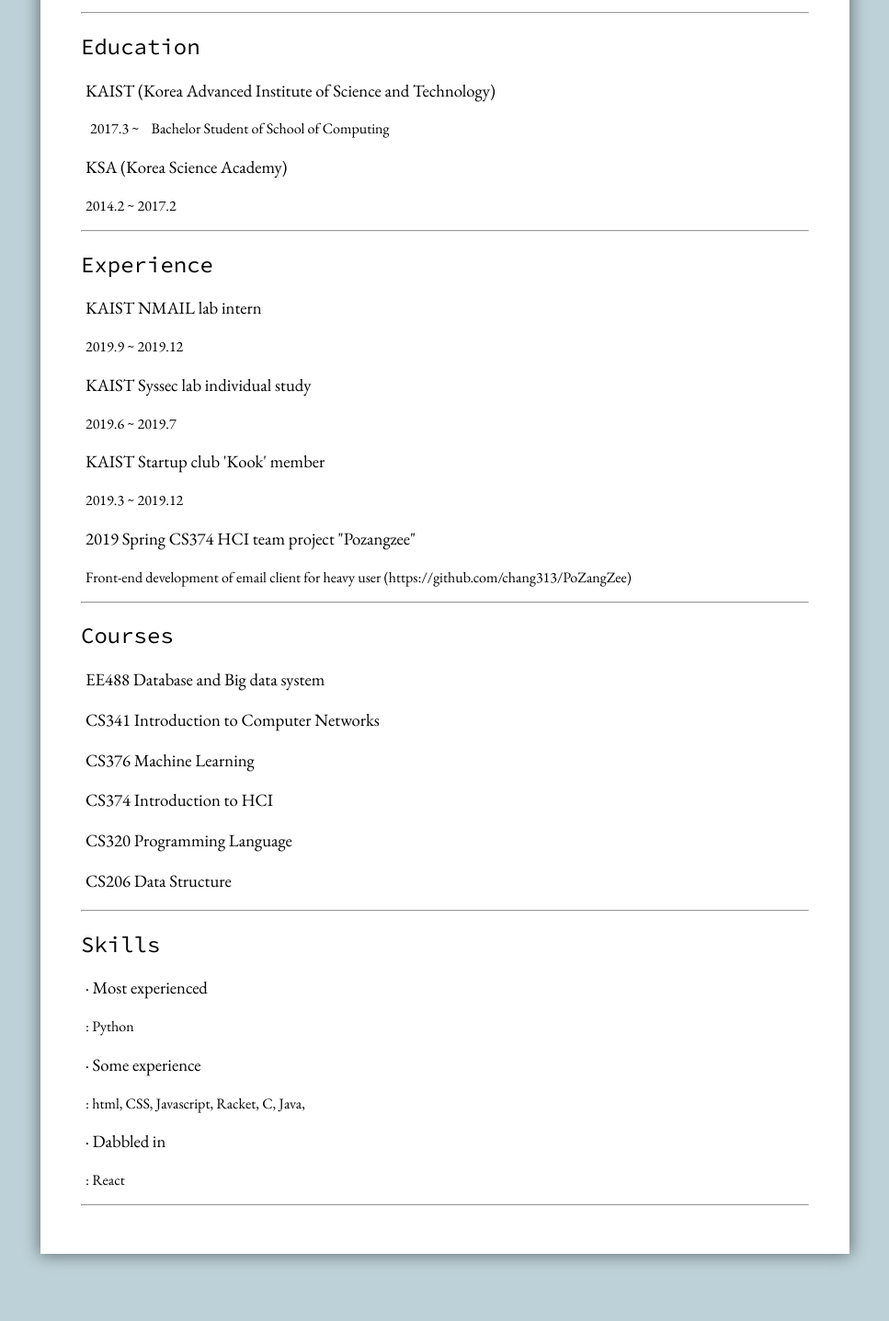
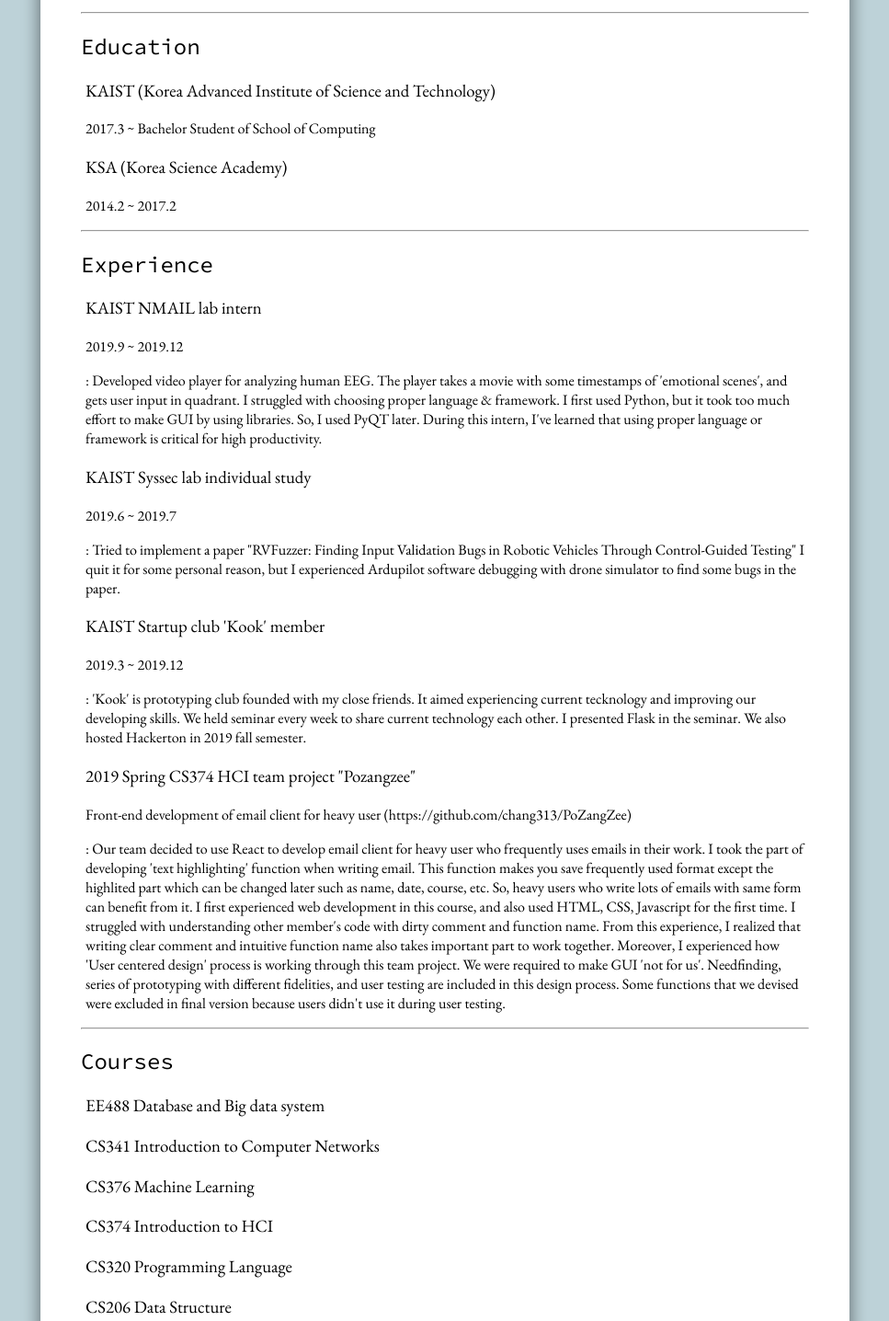
Before and after one commit to chang313/-chang313.github.io, a plain HTML site: page index.html in a window 1280 px wide. Shown: the part 406-1842 px from the top of the page at 92% size, without its empty margins (156-1123 px from the left). Drawn offline with nearby package versions, Linux system fonts and the light colour scheme; some packages are replaced by stand-ins of ours; a script that the page names is missing; a web font is replaced by a local one.

Commit message:
add some details

```diff
--- a/index.html
+++ b/index.html
@@ -40,11 +40,9 @@
 
             <h2>Education</h2>
                 <ul id="education" contenteditable="true">
-
-
                     <li>
                         <h3> KAIST (Korea Advanced Institute of Science and Technology)</h3>
-                        <p> <div class="hori"> 2017.3 ~ </div> <div class="hori">Bachelor Student of School of Computing </div></p>
+                        <p> 2017.3 ~ Bachelor Student of School of Computing </p>
                     </li>
                     <li>
                         <h3> KSA (Korea Science Academy)</h3>
@@ -60,20 +58,39 @@
             <ul id="experience" contenteditable="true">
                 <li>
                     <h3> KAIST NMAIL lab intern </h3>
-                    <p> 2019.9 ~ 2019.12</p>
+                    <p> 2019.9 ~ 2019.12 </p>
+                    <p> : Developed video player for analyzing human EEG. The player takes a movie with some timestamps of 'emotional scenes', and gets user input in quadrant.
+                        I struggled with choosing proper language & framework. I first used Python, but it took too much effort to make GUI by using libraries. So, I used PyQT later.
+                        During this intern, I've learned that using proper language or framework is critical for high productivity. </p>
                 </li>
                 <li>
                     <h3> KAIST Syssec lab individual study</h3>
                     <p> 2019.6 ~ 2019.7</p>
+                    <p> : Tried to implement a paper "RVFuzzer: Finding Input Validation Bugs in Robotic Vehicles Through Control-Guided Testing"
+                        I quit it for some personal reason, but I experienced Ardupilot software debugging with drone simulator to find some bugs in the paper.
+                    </p>
                 </li>
                 <li>
                     <h3> KAIST Startup club 'Kook' member </h3>
                     <p> 2019.3 ~ 2019.12 </p>
+                    <p> : 'Kook' is prototyping club founded with my close friends. It aimed experiencing current tecknology and improving our developing skills.
+                        We held seminar every week to share current technology each other. I presented Flask in the seminar. We also hosted Hackerton in 2019 fall semester. </p>
 
                 </li>
                 <li>
                     <h3> 2019 Spring CS374 HCI team project "Pozangzee"</h3>
                     <p> Front-end development of email client for heavy user (https://github.com/chang313/PoZangZee)</p>
+                    <p> : Our team decided to use React to develop email client for heavy user who frequently uses emails in their work.
+                        I took the part of developing 'text highlighting' function when writing email.
+                        This function makes you save frequently used format except the highlited part which can be changed later such as name, date, course, etc.
+                        So, heavy users who write lots of emails with same form can benefit from it. I first experienced web development in this course, and also used
+                        HTML, CSS, Javascript for the first time. I struggled with understanding other member's code with dirty comment and function name.
+                        From this experience, I realized that writing clear comment and intuitive function name also takes important part to work together.
+                        Moreover, I experienced how 'User centered design' process is working through this team project. We were required to make GUI 'not for us'.
+                        Needfinding, series of prototyping with different fidelities, and user testing are included in this design process. Some functions that we devised were
+                        excluded in final version because users didn't use it during user testing.
+
+                    </p>
                 </li>
 
             </ul>
@@ -105,7 +122,7 @@
                 </li>
                 <li>
                     <h3> <span>&#183;</span> Dabbled in </h3>
-                    <p> : React </p>
+                    <p> : React, flask </p>
                 </li>
 
             </ul>
```
